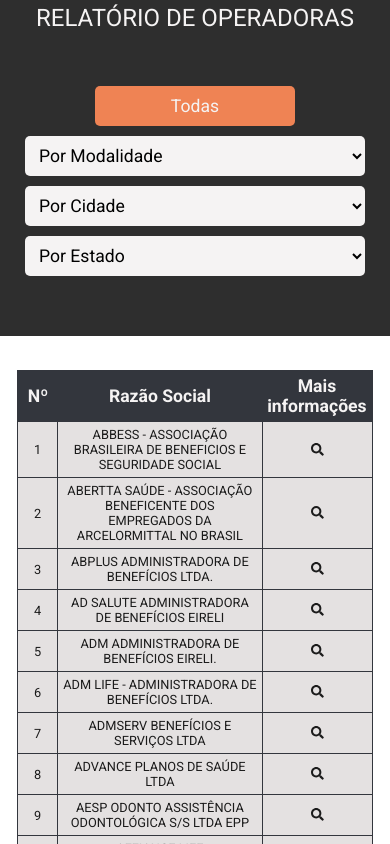
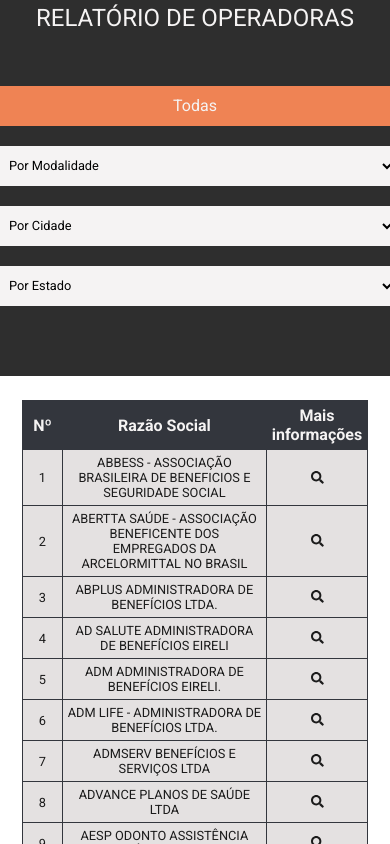
Before and after one commit to Carolbrandes/Relatorio-Operadoras-IC, a Vue app: page / in a window 390 px wide. Shown: the top 844 px of the page. Built offline with nearby package versions, Linux system fonts and the light colour scheme.

Commit message:
finalização de adaptação para responsivo

```diff
--- a/src/App.vue
+++ b/src/App.vue
@@ -6,12 +6,7 @@
       <div class="container filtros">
         <button @click="getTodasOperadoras()" class="button todos">Todas</button>
 
-        <select class="select select01"
-          @change="getOperadorasPorModalidade()"
-          v-model="modalidadeSelecionada"
-          name="modalidade"
-          id="modalidade"
-        >
+        <select class="select select01" @change="getOperadorasPorModalidade()" v-model="modalidadeSelecionada" name="modalidade" id="modalidade">
           <option value="modalidade">Por Modalidade</option>
           <option
             v-for="modalidade in getModalidades"
@@ -44,9 +39,13 @@
 
     <main>
       <div class="container">
-        <h2 v-if="mostrarOperadoraPorModalidade" class="tituloFiltro">{{modalidadeSelecionada}}</h2>
-        <h2 v-if="mostrarOperadoraPorCidade" class="tituloFiltro">{{cidadeSelecionada}}</h2>
-        <h2 v-if="mostrarOperadoraPorEstado" class="tituloFiltro">{{estadoSelecionado}}</h2>
+        <!-- <p>modalidadeSelecionada: {{modalidadeSelecionada}}</p>
+        <p>cidadeSelecionada: {{cidadeSelecionada}}</p>
+        <p>estadoSelecionado: {{estadoSelecionado}}</p>
+          -->
+        <h2 v-if="mostrarOperadoraPorModalidade" class="tituloFiltro">Modalidade: {{modalidadeSelecionada}}</h2>
+        <h2 v-if="mostrarOperadoraPorCidade" class="tituloFiltro">Cidade: {{cidadeSelecionada}}</h2>
+        <h2 v-if="mostrarOperadoraPorEstado" class="tituloFiltro">Estado: {{estadoSelecionado}}</h2>
         <table>
           <thead>
             <th>Nº</th>
@@ -246,7 +245,7 @@
   --cor06: #747272;
   --cor07: #33363d;
   --font-size01: .8em;
-  --font-size02: 1.1em;
+  --font-size02: 1em;
   --font-size03: 1.5em;
   --font-size04: 1.3em;
   --height-buttons-selects: 40px;
@@ -288,24 +287,28 @@
 .button.todos{
     background-color:var(--cor03);
     color: var(--cor02);
-    width: 200px;
+    width: 10%;
 }
 .select{
   border-radius: var(--border-radius);
   padding: 5px 10px;
   outline: none;
   border: none;
-  font-size: var(--font-size02);
+  font-size: var(--font-size01);
   height: var(--height-buttons-selects);
 }
 .select01{
-  width: 340px;
   background-color: var(--cor02);
 }
 main {
   position: relative;
   top: 250px;
 }
+
+.tituloFiltro{
+  display: none;
+}
+
 table {
   border-collapse: collapse;
   text-align: center;
@@ -349,19 +352,16 @@
 
 @media screen and (max-width: 768px){
     main{
-      top:370px;
+      top:400px;
     }
 
     .filtros{
       flex-direction: column;
     }
 
-    .select01{
-      margin-bottom: 10px;
-    }
-
-    .button.todos{
-      margin-bottom: 10px;
+    .button.todos, .select01{
+      margin-bottom: 20px;
+      width: 30%;
     }
 
     .ocultarDispMoveis{
@@ -369,9 +369,18 @@
     }
 
     .tituloFiltro{
+      display: block;
       color: var(--cor01);
       font-size: var(--font-size04);
       text-align: center;
+      margin: 40px 0;
+    }
+}
+
+@media screen and (max-width: 414px){
+  .button.todos, .select01{
+      width: 90%;
+      min-width: 400px;
     }
 }
 </style>
```
